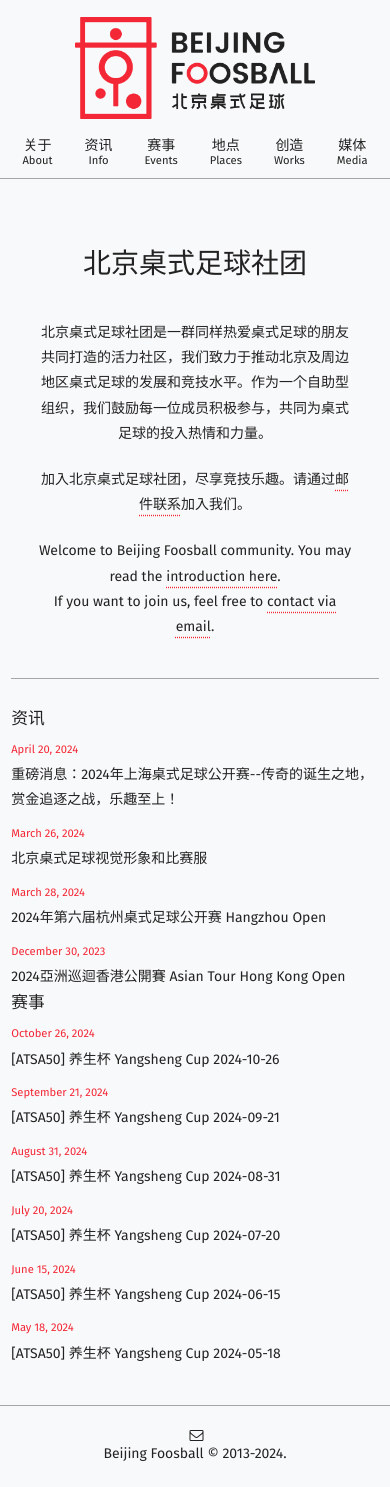
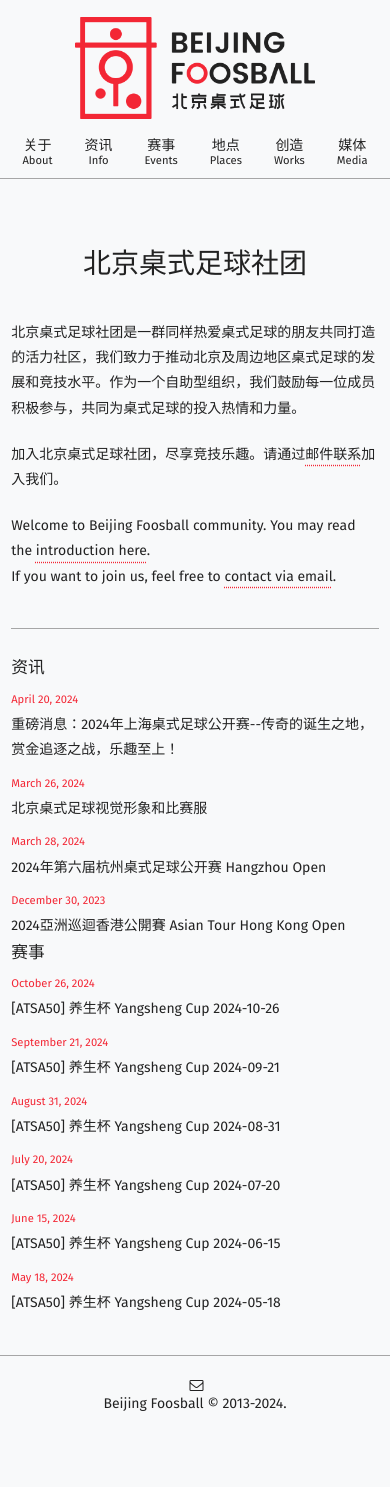
Before and after one commit to BeijingFoosball/beijingfoosball.github.io, a Jekyll site: the page built from index.html, in a window 390 px wide. Built offline with Jekyll 4.4.1, drawn with Linux system fonts in a browser that asks for light colours; some web fonts are replaced; after the commit the page ends 1437 px from its top, so only the background shows below that.

Commit message:
fix(index): intro was not responsive on mobile

```diff
--- a/_sass/_article.scss
+++ b/_sass/_article.scss
@@ -30,6 +30,13 @@
       a {
         text-decoration: $bright dotted underline;
         text-underline-offset: 6px;
+      }
+    }
+
+    @include mobile {
+      .intro {
+        padding: 0 0 1.8rem;
+        text-align: left;
       }
     }
   }
```
